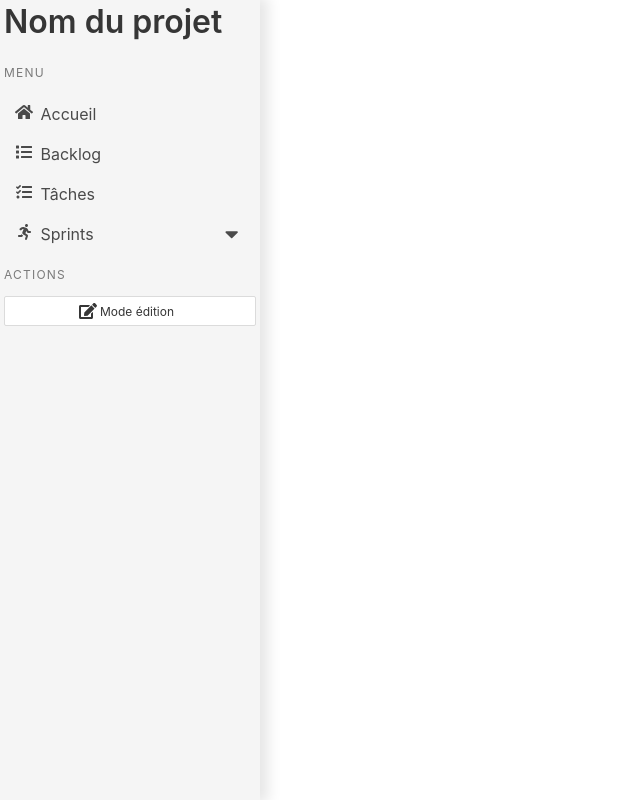
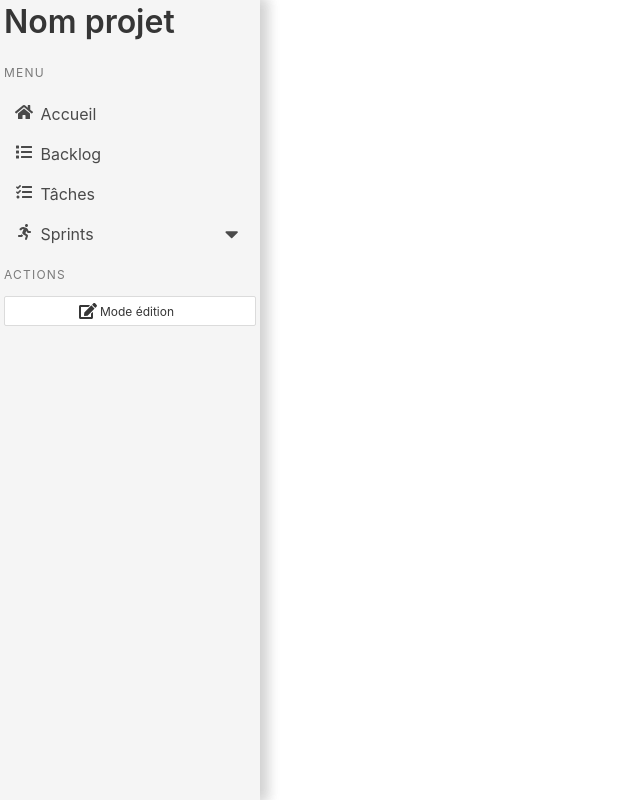
Before and after one commit to cdp-g2-eq6/CdP-Dev, a Vue app in the folder client/: page /#/ in a window 1280 px wide. Shown: the whole page, without its empty margins (0-640 px from the left). Built offline with nearby package versions, Linux system fonts and the light colour scheme.

Commit message:
app & navbar communicate the project name

```diff
--- a/client/src/App.vue
+++ b/client/src/App.vue
@@ -3,8 +3,11 @@
     <Navbar
       @onEditChanged="onEditChanged"
       @onSprintNbChanged="onSprintNbChanged"
-      :nbSprints="nbSprints">
+      :nbSprints="nbSprints"
+      :projectName="projectName">
     </Navbar>
+
+    <router-view></router-view>
   </div>
 </template>
 
@@ -20,7 +23,9 @@ export default {
       edit: false,
       // Number of sprints of the loaded project
       // It will get updated automatically (@see onSprintNbChanged)
-      nbSprints: 4,
+      nbSprints: 0,
+      // The navbar will read this value to show the project name
+      projectName: 'Nom projet',
     };
   },
   components: {
--- a/client/src/components/Navbar.vue
+++ b/client/src/components/Navbar.vue
@@ -10,7 +10,7 @@
       <div class="p-1">
         <!-- Logo -->
         <!-- <img :src="logo" alt="logo"/> -->
-        <h1 class="title">Nom du projet</h1>
+        <h1 class="title">{{projectName}}</h1>
 
         <!-- Menu -->
         <b-menu>
@@ -72,6 +72,7 @@
 export default {
   props: {
     nbSprints: Number,
+    projectName: String,
   },
   data() {
     return {
@@ -89,9 +90,12 @@ export default {
       this.$buefy.dialog.confirm({
         message: 'Êtes vous sûr d\'ajouter un nouveau sprint?',
         onConfirm: () => {
-          // this.$buefy.toast.open('User confirmed')
           this.sprintNb ++;
           this.$emit('onSprintNbChanged', this.sprintNb);
+          this.$buefy.toast.open({
+            message: `Sprint ${this.sprintNb} ajouté!`,
+            type: 'is-info',
+          });
         },
       });
     },
```
